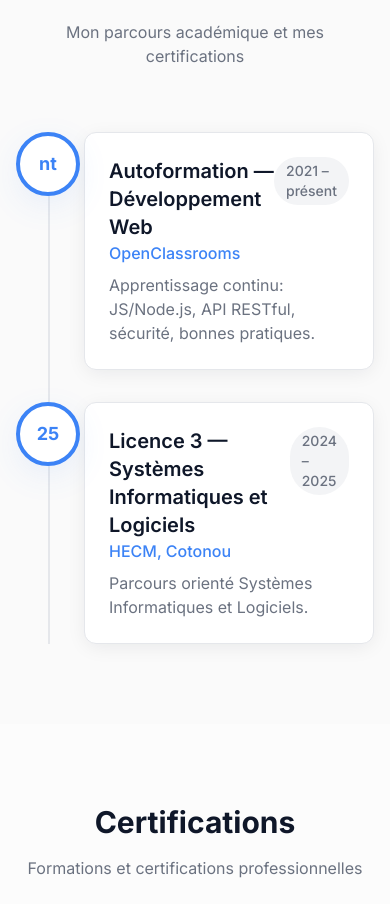
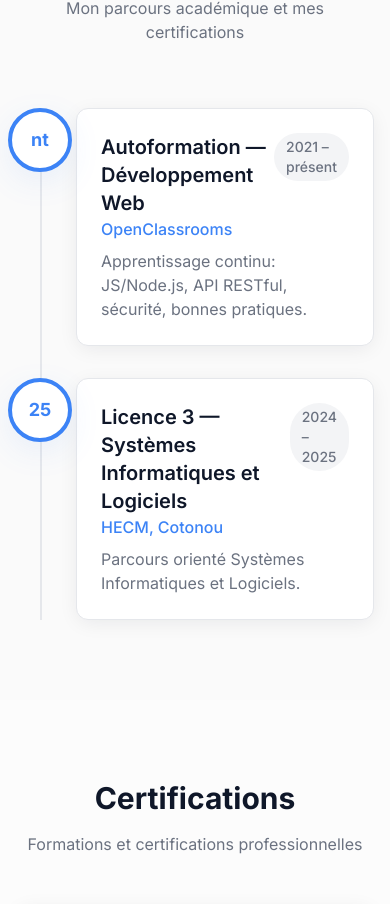
Before and after one commit to aristide-ghd/portfolio-frontend, a React (Vite) app: page /experience in a window 390 px wide. Shown: the part 2462-3366 px from the top of the page. Built offline with nearby package versions, Linux system fonts and the light colour scheme; the HTML template or start-up script is replaced by a standard one.

Commit message:
Update Timeline component layout: adjusted left margin for improved alignment and responsiveness.

```diff
--- a/src/components/Timeline.tsx
+++ b/src/components/Timeline.tsx
@@ -13,7 +13,7 @@ interface TimelineProps {
 
 const Timeline = ({ items, type }: TimelineProps) => {
   return (
-    <div className="relative">
+    <div className="relative -ml-2 md:ml-0">
       {/* Vertical Line */}
       <div className="absolute left-8 top-0 bottom-0 w-0.5 bg-border" />
 
```
